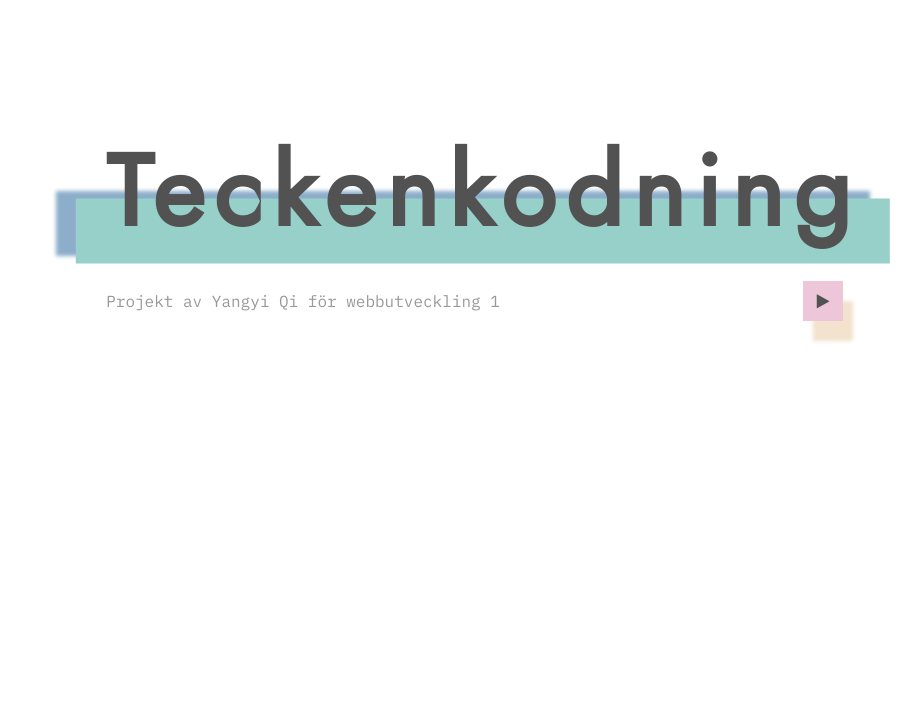
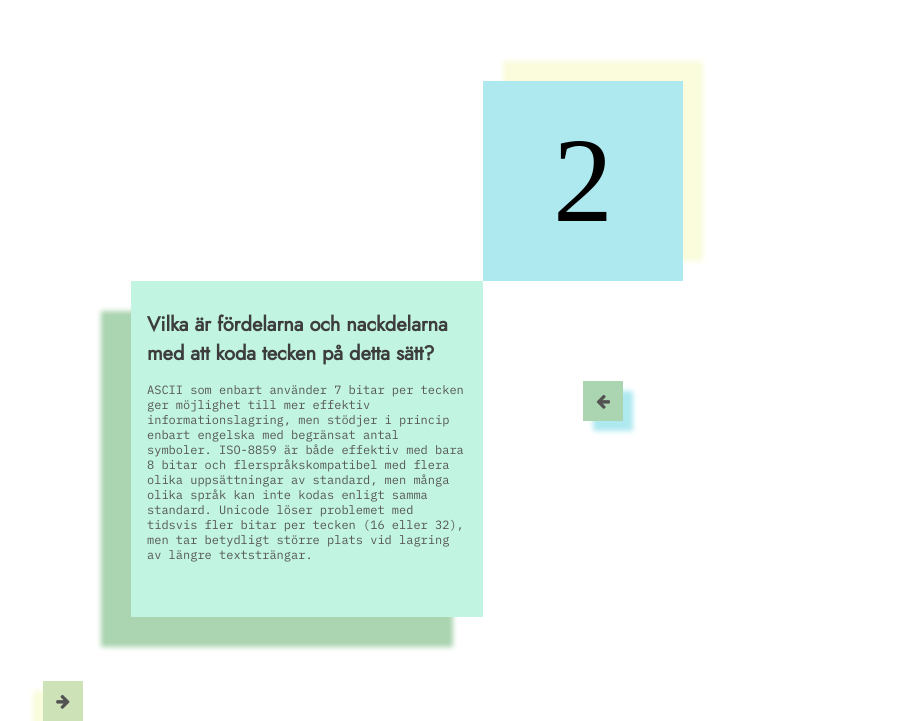
Before and after one commit to Qinghuqu/teckenkodning, a plain HTML site: page question/2/index.html in a window 1280 px wide. Shown: the part 119-840 px from the top of the page, without its empty margins (157-1078 px from the left). Before the commit the page ends 800 px from the top, so only its background shows below. Drawn offline with Linux system fonts and the light colour scheme; files that its build step writes are made by us from their sources.

Commit message:
Updates. Mostly questions 1-4

```diff
--- a/master.css
+++ b/master.css
@@ -13,19 +13,42 @@ div
   top: 50%;
 }
 
-a
+a:link
 {
-  text-decoration: none;
+  color: inherit;
 }
 
-.answer-container
+.question-number-container
 {
+  width: 200px;
+  height: 200px;
+
+  display: flex;
+  justify-content: center;
+  align-items: center;
+
+  font-size: 120px;
+}
+
+.question-answer-container
+{
+  padding: 16px;
+  padding-bottom: 0px;
   text-align: left;
 }
 
-.question-container
+.question
 {
-  font-size: 50px;
+  color: #3d3d3d;
+  font-family: 'Jost';
+  font-size: 20px;
+}
+
+.answer
+{
+  color: #565656;
+  font-family: 'IBM Plex Mono';
+  font-size: 12px;
 }
 
 .button
@@ -37,6 +60,13 @@ a
   width: 40px;
   height: 40px;
 
+  color: #525252;
+
   transition: box-shadow 0.5s;
   transition-timing-function: ease-out;
 }
+
+.button:hover
+{
+  color: white;
+}
--- a/question/1/q1.css
+++ b/question/1/q1.css
@@ -0,0 +1,42 @@
+.question-number-container
+{
+  background-color: #E0D0F5;
+  box-shadow: 20px 20px 5px #FCE4BA;
+}
+
+
+.question-answer-container
+{
+  transform: translateX(-100%) translateY(-100%);
+  width: 350px;
+  height: 350px;
+
+  background-color: #FDF1E6;
+  box-shadow: -30px -30px 5px #F7DAE8;
+}
+
+.next-button
+{
+  transform: translateX(100px) translateY(calc(-100px + -100%));
+
+  background-color: #B7CAB4;
+  box-shadow: 10px -10px 5px #E0D0F5;
+}
+
+.last-button
+{
+  transform: translateX(calc(-120px + -100%)) translateY(120px);
+
+  background-color: #F7DAE8;
+  box-shadow: -10px 10px 5px #B7CAB4;
+}
+
+.next-button:hover
+{
+  box-shadow: 0px 0px 0px #E0D0F5;
+}
+
+.last-button:hover
+{
+  box-shadow: 0px 0px 0px #B7CAB4;
+}
--- a/question/2/index.html
+++ b/question/2/index.html
@@ -2,28 +2,35 @@
 <html lang="sv" dir="ltr">
   <head>
     <meta charset="utf-8">
-    <title>Teckenkodning - start</title>
-    <link rel="stylesheet" href="master.css">
-    <link rel="stylesheet" href="start.css">
+    <title>Teckenkodning - fråga 2</title>
+    <link rel="stylesheet" href="../../master.css">
+    <link rel="stylesheet" href="q2.css">
     <link rel="stylesheet" href="https://cdnjs.cloudflare.com/ajax/libs/font-awesome/4.7.0/css/font-awesome.min.css">
   </head>
   <body>
 
-    <div class="start-title-container">
-      <h1 class="start-title">
-        Teckenkodning
-      </h1>
+    <div class="question-number-container">
+      2
     </div>
 
-    <div class="author-container">
-      <p class="author">
-        Projekt av Yangyi Qi för webbutveckling 1
+    <div class="question-answer-container">
+      <h1 class="question">
+        Vilka är fördelarna och nackdelarna med att koda tecken på detta sätt?
+      </h1>
+      <p class="answer">
+        ASCII som enbart använder 7 bitar per tecken ger möjlighet till mer effektiv informationslagring, men stödjer i princip enbart engelska med begränsat antal symboler. ISO-8859 är både effektiv med bara 8 bitar och flerspråkskompatibel med flera olika uppsättningar av standard, men många olika språk kan inte kodas enligt samma standard. Unicode löser problemet med tidsvis fler bitar per tecken (16 eller 32), men tar betydligt större plats vid lagring av längre textsträngar.
       </p>
     </div>
 
-    <a href="question/1/index.html">
-      <div class="start-button button">
-        <i class="icon fa fa-play"></i>
+    <a href="../3">
+      <div class="button next-button">
+        <i class="fa fa-arrow-right" aria-hidden="true"></i>
+      </div>
+    </a>
+
+    <a href="../1">
+      <div class="button last-button">
+        <i class="fa fa-arrow-left" aria-hidden="true"></i>
       </div>
     </a>
 
--- /dev/null
+++ b/question/2/q2.css
@@ -0,0 +1,44 @@
+.question-number-container
+{
+  transform: translateY(-100%);
+
+  background-color: #AEE9F0;
+  box-shadow: 20px -20px 5px #FAFCDC;
+}
+
+
+.question-answer-container
+{
+  transform: translateX(-100%);
+  width: 320px;
+  height: 320px;
+
+  background-color: #C2F5E1;
+  box-shadow: -30px 30px 5px #ABD4B0;
+}
+
+.next-button
+{
+  transform: translateX(calc(-400px + -100%)) translateY(400px);
+
+  background-color: #CDE2B7;
+  box-shadow: -10px 10px 5px #FAFCDC;
+}
+
+.last-button
+{
+  transform: translateX(100px) translateY(100px);
+
+  background-color: #ABD4B0;
+  box-shadow: 10px 10px 5px #AEE9F0;
+}
+
+.next-button:hover
+{
+  box-shadow: 0px 0px 0px #FAFCDC;
+}
+
+.last-button:hover
+{
+  box-shadow: 0px 0px 0px #AEE9F0;
+}
--- /dev/null
+++ b/question/3/q3.css
@@ -0,0 +1,43 @@
+.question-number-container
+{
+  transform: translateX(-100%) translateY(-100%);
+
+  background-color: #DEC293;
+  box-shadow: -20px -20px 5px #F0B792;
+}
+
+
+.question-answer-container
+{
+  width: 320px;
+  height: 320px;
+
+  background-color: #FFE9BF;
+  box-shadow: 30px 30px 5px #DE7A7A;
+}
+
+.next-button
+{
+  transform: translateX(360px) translateY(360px);
+
+  background-color: #FFD7A1;
+  box-shadow: 10px 10px 5px #DEC293;
+}
+
+.last-button
+{
+  transform: translateX(400px) translateY(400px);
+
+  background-color: #F0B792;
+  box-shadow: 10px 10px 5px #FFE9BF;
+}
+
+.next-button:hover
+{
+  box-shadow: 0px 0px 0px #FFD7A1;
+}
+
+.last-button:hover
+{
+  box-shadow: 0px 0px 0px #AEE9F0;
+}
--- /dev/null
+++ b/question/4/q4.css
@@ -0,0 +1,45 @@
+.question-number-container
+{
+  transform: translateX(-100%);
+
+  background-color: #8384DF;
+  box-shadow: -20px 20px 5px #FFD5FA;
+}
+
+
+.question-answer-container
+{
+  transform: translateY(-100%);
+
+  width: 320px;
+  height: 320px;
+
+  background-color: #F9AFEC;
+  box-shadow: 30px -30px 5px #A2DEBD;
+}
+
+.next-button
+{
+  transform: translateX(calc(-160px + -100%)) translateY(calc(-160px + -100%));
+
+  background-color: #B79FF1;
+  box-shadow: -10px -10px 5px #FBEEDF;
+}
+
+.last-button
+{
+  transform: translateX(calc(-220px + -100%)) translateY(calc(-220px + -100%));
+
+  background-color: #FFD5FA;
+  box-shadow: -10px -10px 5px #8384DF;
+}
+
+.next-button:hover
+{
+  box-shadow: 0px 0px 0px #FBEEDF;
+}
+
+.last-button:hover
+{
+  box-shadow: 0px 0px 0px #8384DF;
+}
--- a/start.css
+++ b/start.css
@@ -32,14 +32,11 @@
   transform: translateX(calc(-50% + 340px)) translateY(calc(-50% + 20px));
 
   background-color: #EDC7D9;
-  color: #525252;
   box-shadow: 10px 20px 4px #F2E2CE;
 
 }
 
 .start-button:hover
 {
-  color: white;
   box-shadow: 0 0 0 #F2E2CE;
-
 }
```
Also changed, not shown: index.html (+1 -1 lines), question/1/index.html (+26 -1 lines), question/3/index.html (+20 -13 lines), question/4/index.html (+20 -13 lines).
